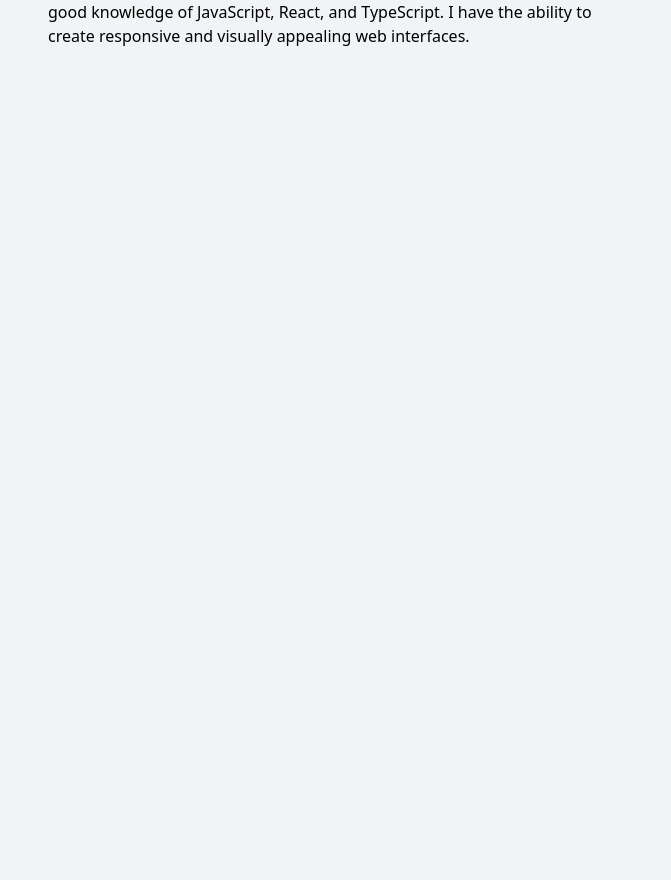
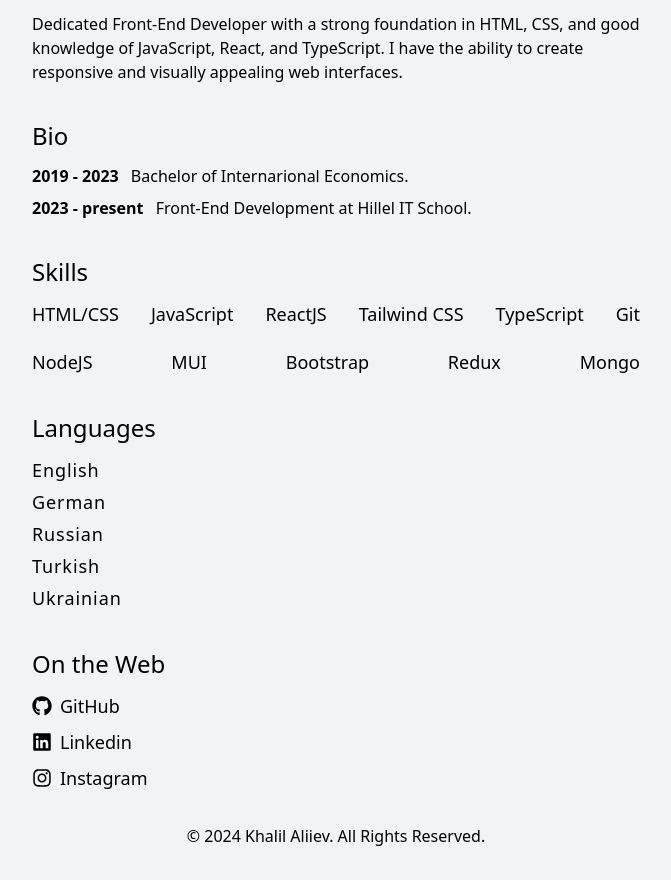
Before and after one commit to khalilaliev/react-ts-simple-portfolio, a React (Vite) app: page / in a window 1280 px wide. Shown: the part 420-1300 px from the top of the page, without its empty margins (304-975 px from the left). Before the commit the page ends 800 px from the top, so only its background shows below. Built offline with nearby package versions, Linux system fonts and the light colour scheme.

Commit message:
complete about section

```diff
--- a/src/App.tsx
+++ b/src/App.tsx
@@ -1,3 +1,4 @@
+import Footer from "./components/Footer/Footer";
 import Header from "./components/Header/Header";
 import About from "./pages/About";
 
@@ -5,9 +6,10 @@ function App() {
   return (
     <>
       <Header />
-      <main className="max-w-xl my-0 mx-auto mt-5">
+      <main className="max-w-2xl my-0 mx-auto mt-5 container pt-20">
         <About />
       </main>
+      <Footer />
     </>
   );
 }
--- /dev/null
+++ b/src/components/Footer/Footer.tsx
@@ -0,0 +1,14 @@
+import { FC } from "react";
+
+const Footer: FC = () => {
+  const currDate = new Date().getFullYear();
+  return (
+    <div className="container">
+      <div className="py-8 flex justify-center">
+        <p>&copy; {currDate} Khalil Aliiev. All Rights Reserved.</p>
+      </div>
+    </div>
+  );
+};
+
+export default Footer;
--- a/src/components/Header/Header.tsx
+++ b/src/components/Header/Header.tsx
@@ -1,9 +1,30 @@
-import { FC } from "react";
+import { FC, useEffect, useState } from "react";
 import { FaNodeJs } from "react-icons/fa";
 
 const Header: FC = () => {
+  const [isScrolled, setIsScrolled] = useState(false);
+
+  useEffect(() => {
+    const handleScroll = () => {
+      if (window.scrollY > 0) {
+        setIsScrolled(true);
+      } else {
+        setIsScrolled(false);
+      }
+    };
+
+    window.addEventListener("scroll", handleScroll);
+
+    return () => {
+      window.removeEventListener("scroll", handleScroll);
+    };
+  }, []);
   return (
-    <div className="max-w-3xl my-0 mx-auto bg-white rounded-xl shadow-xl container">
+    <div
+      className={`max-w-3xl my-0 mx-auto bg-white rounded-xl shadow-xl container fixed top-0 left-0 right-0 transition-colors duration-300 ${
+        isScrolled ? "bg-opacity-80 backdrop-blur-sm" : "bg-opacity-100"
+      }`}
+    >
       <div className=" flex items-center justify-between py-6 ">
         <a
           href="#"
--- /dev/null
+++ b/src/components/Title/Title.tsx
@@ -0,0 +1,11 @@
+import { FC } from "react";
+
+interface ITitle {
+  text: string;
+}
+
+const Title: FC<ITitle> = ({ text }) => {
+  return <h2 className="font-medium text-2xl ">{text}</h2>;
+};
+
+export default Title;
--- /dev/null
+++ b/src/data/skills.ts
@@ -0,0 +1,51 @@
+interface ISkills {
+  id: number;
+  skill: string;
+}
+
+export const skills: ISkills[] = [
+  {
+    id: 1,
+    skill: "HTML/CSS",
+  },
+  {
+    id: 2,
+    skill: "JavaScript",
+  },
+  {
+    id: 3,
+    skill: "ReactJS",
+  },
+  {
+    id: 4,
+    skill: "Tailwind CSS",
+  },
+  {
+    id: 5,
+    skill: "TypeScript",
+  },
+  {
+    id: 6,
+    skill: "Git",
+  },
+  {
+    id: 7,
+    skill: "NodeJS",
+  },
+  {
+    id: 8,
+    skill: "MUI",
+  },
+  {
+    id: 9,
+    skill: "Bootstrap",
+  },
+  {
+    id: 10,
+    skill: "Redux",
+  },
+  {
+    id: 11,
+    skill: "Mongo",
+  },
+];
--- a/src/pages/About.tsx
+++ b/src/pages/About.tsx
@@ -1,4 +1,7 @@
 import { FC } from "react";
+import Title from "../components/Title/Title";
+import { skills } from "../data/skills";
+import { FaGithub, FaInstagram, FaLinkedin } from "react-icons/fa";
 
 const About: FC = () => {
   return (
@@ -11,7 +14,9 @@ const About: FC = () => {
       <div className="flex justify-between items-center mt-5">
         <div>
           <h1 className="text-5xl font-semibold">Khalil Aliiev</h1>
-          <p className="text-xl">Front-End Developer</p>
+          <p className="text-xl font-thin tracking-widest">
+            Front-End Developer
+          </p>
         </div>
         <div className="flex justify-center items-center p-4">
           <img
@@ -21,13 +26,73 @@ const About: FC = () => {
           />
         </div>
       </div>
-      <div className="mt-5">
-        <h2 className="font-medium text-2xl">Work</h2>
-        <p>
+      <div className="mt-9">
+        <Title text="Work" />
+        <p className="mt-3">
           Dedicated Front-End Developer with a strong foundation in HTML, CSS,
           and good knowledge of JavaScript, React, and TypeScript. I have the
           ability to create responsive and visually appealing web interfaces.
         </p>
+      </div>
+      <div className="mt-9">
+        <Title text="Bio" />
+        <p className="mt-3">
+          <strong className="mr-2">2019 - 2023</strong> Bachelor of
+          Internarional Economics.
+        </p>
+        <p className="mt-2">
+          <strong className="mr-2">2023 - present</strong> Front-End Development
+          at Hillel IT School.
+        </p>
+      </div>
+      <div className="mt-9">
+        <Title text="Skills" />
+        <ul className="mt-3 flex justify-between flex-wrap gap-5">
+          {skills.map((skill) => (
+            <li key={skill.id} className="text-lg">
+              {skill.skill}
+            </li>
+          ))}
+        </ul>
+      </div>
+      <div className="mt-9">
+        <Title text="Languages" />
+        <ul className="mt-3">
+          <li className="text-lg tracking-wider mt-1">English</li>
+          <li className="text-lg tracking-wider mt-1">German</li>
+          <li className="text-lg tracking-wider mt-1">Russian</li>
+          <li className="text-lg tracking-wider mt-1">Turkish</li>
+          <li className="text-lg tracking-wider mt-1">Ukrainian</li>
+        </ul>
+      </div>
+      <div className="mt-9">
+        <Title text="On the Web" />
+        <ul className="mt-3 space-y-2">
+          <li className="max-w-32">
+            <a
+              href="#"
+              className="flex text-lg items-center hover:text-blue-500 transition-all duration-300 gap-2"
+            >
+              <FaGithub className="text-xl" /> GitHub
+            </a>
+          </li>
+          <li className="max-w-32">
+            <a
+              href="#"
+              className="flex text-lg items-center hover:text-blue-500 transition-all duration-300 gap-2"
+            >
+              <FaLinkedin className="text-xl" /> Linkedin
+            </a>
+          </li>
+          <li className="max-w-32">
+            <a
+              href="#"
+              className="flex text-lg items-center hover:text-blue-500 transition-all duration-300 gap-2"
+            >
+              <FaInstagram className="text-xl" /> Instagram
+            </a>
+          </li>
+        </ul>
       </div>
     </div>
   );
```
